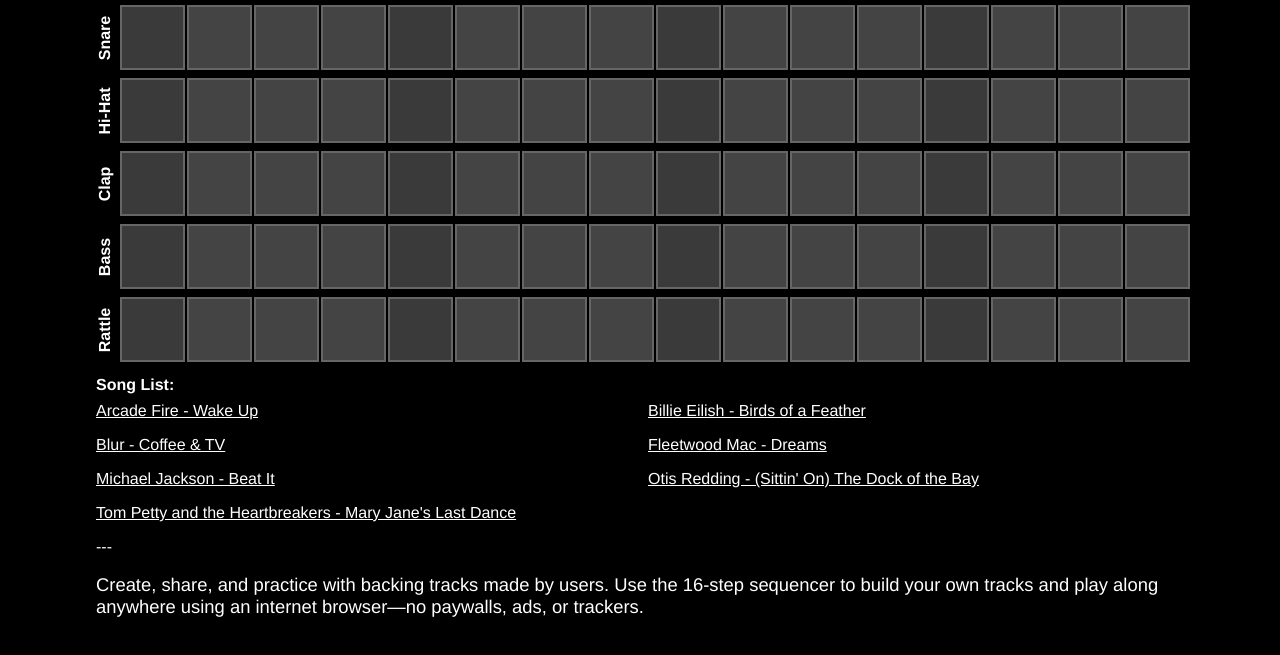
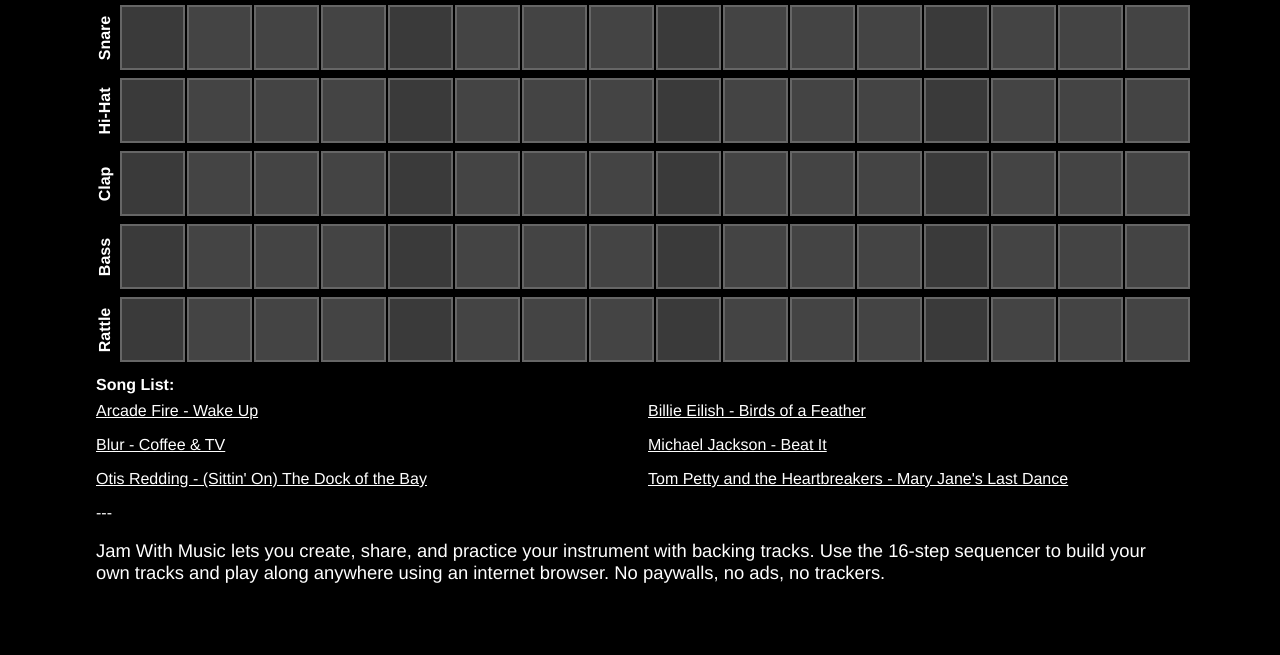
Before and after one commit to leabs/jam-with-music, an Astro site: page / in a window 1280 px wide. Shown: the part 121-776 px from the top of the page. Built offline with nearby package versions, Linux system fonts and the light colour scheme; Astro itself is replaced by a stand-in of ours; no server answers.

Commit message:
updating about

```diff
--- a/public/songs.json
+++ b/public/songs.json
@@ -25,11 +25,6 @@
     "link": "https://drumkit-black-kappa.vercel.app/?bpm=122&b=gKAICKqqAAAAAAAA"
   },
   {
-    "title": "Dreams",
-    "artist": "Fleetwood Mac",
-    "link": "https://drumkit-black-kappa.vercel.app/?bpm=120&b=gIAICKqqAAAAAAAA"
-  },
-  {
     "title": "Wake Up",
     "artist": "Arcade Fire",
     "link": "https://drumkit-black-kappa.vercel.app/?bpm=70&b=gKAICAAAAAAAAAAA"
--- a/src/components/About.astro
+++ b/src/components/About.astro
@@ -3,7 +3,7 @@
 
 <div>
     <span>---</span>
-    <p>Create, share, and practice with backing tracks made by users. Use the 16-step sequencer to build your own tracks and play along anywhere using an internet browser—no paywalls, ads, or trackers.</p>
+    <p>Jam With Music lets you create, share, and practice your instrument with backing tracks. Use the 16-step sequencer to build your own tracks and play along anywhere using an internet browser. No paywalls, no ads, no trackers.</p>
 </div>
 
 <style>
```
